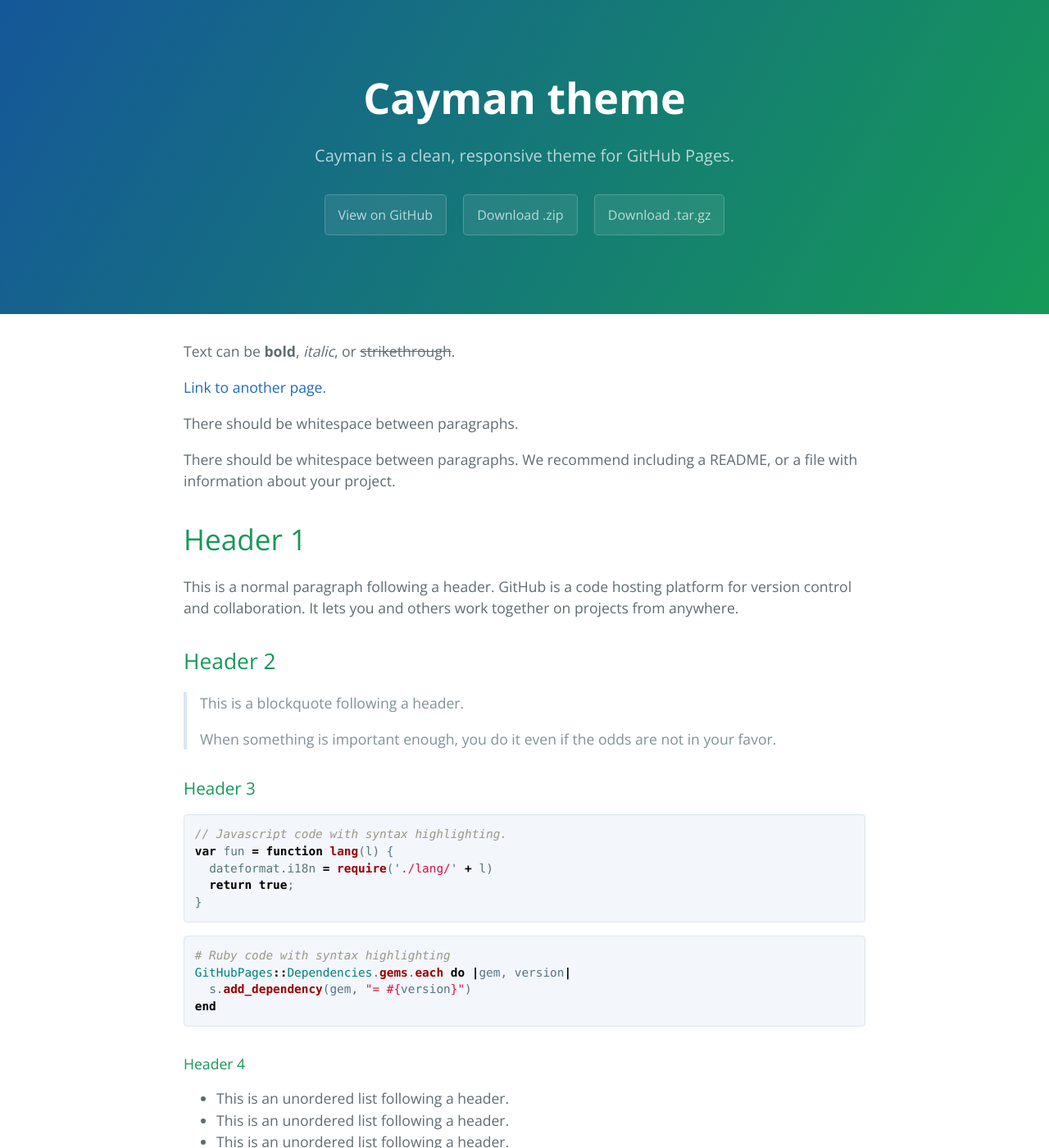
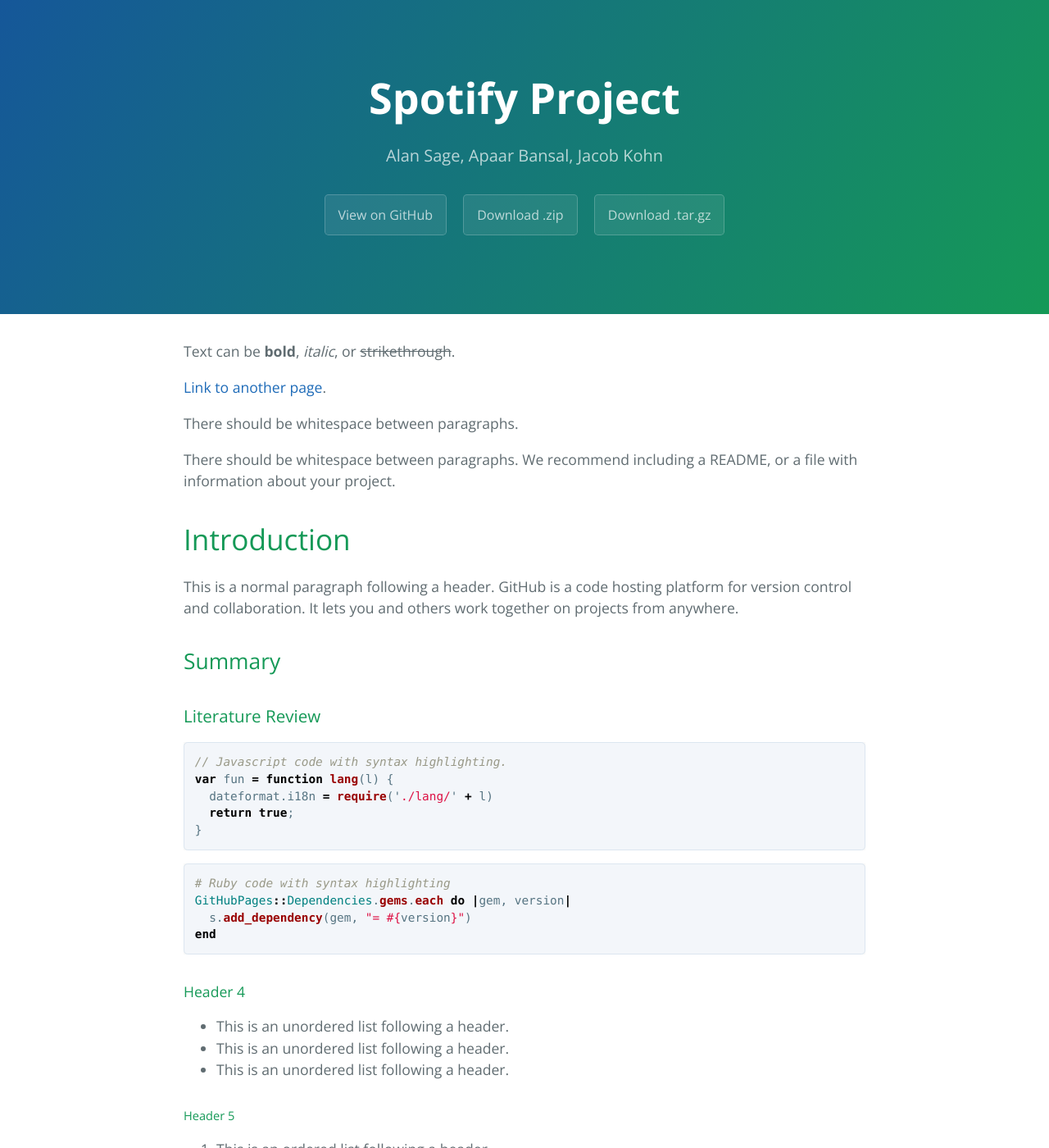
Before and after one commit to jk979/Spotify, a Jekyll site: the page built from index.md, in a window 1280 px wide and 1400 px high. Shown: the whole window at 82% size. Built offline with Jekyll 4.4.1, drawn with Linux system fonts in a browser that asks for light colours.

Commit message:
added stuff to cayman new theme

````diff
--- a/_config.yml
+++ b/_config.yml
@@ -1,5 +1,5 @@
-title: Cayman theme
-description: Cayman is a clean, responsive theme for GitHub Pages.
+title: Spotify Project
+description: Alan Sage, Apaar Bansal, Jacob Kohn
 show_downloads: true
 google_analytics:
 theme: jekyll-theme-cayman
--- a/index.md
+++ b/index.md
@@ -10,17 +10,15 @@
 
 There should be whitespace between paragraphs. We recommend including a README, or a file with information about your project.
 
-# Header 1
+# Introduction
 
 This is a normal paragraph following a header. GitHub is a code hosting platform for version control and collaboration. It lets you and others work together on projects from anywhere.
 
-## Header 2
+## Summary
 
-> This is a blockquote following a header.
->
-> When something is important enough, you do it even if the odds are not in your favor.
 
-### Header 3
+
+### Literature Review
 
 ```js
 // Javascript code with syntax highlighting.
````
Also changed, not shown: another-page.md (+3 -3 lines).
